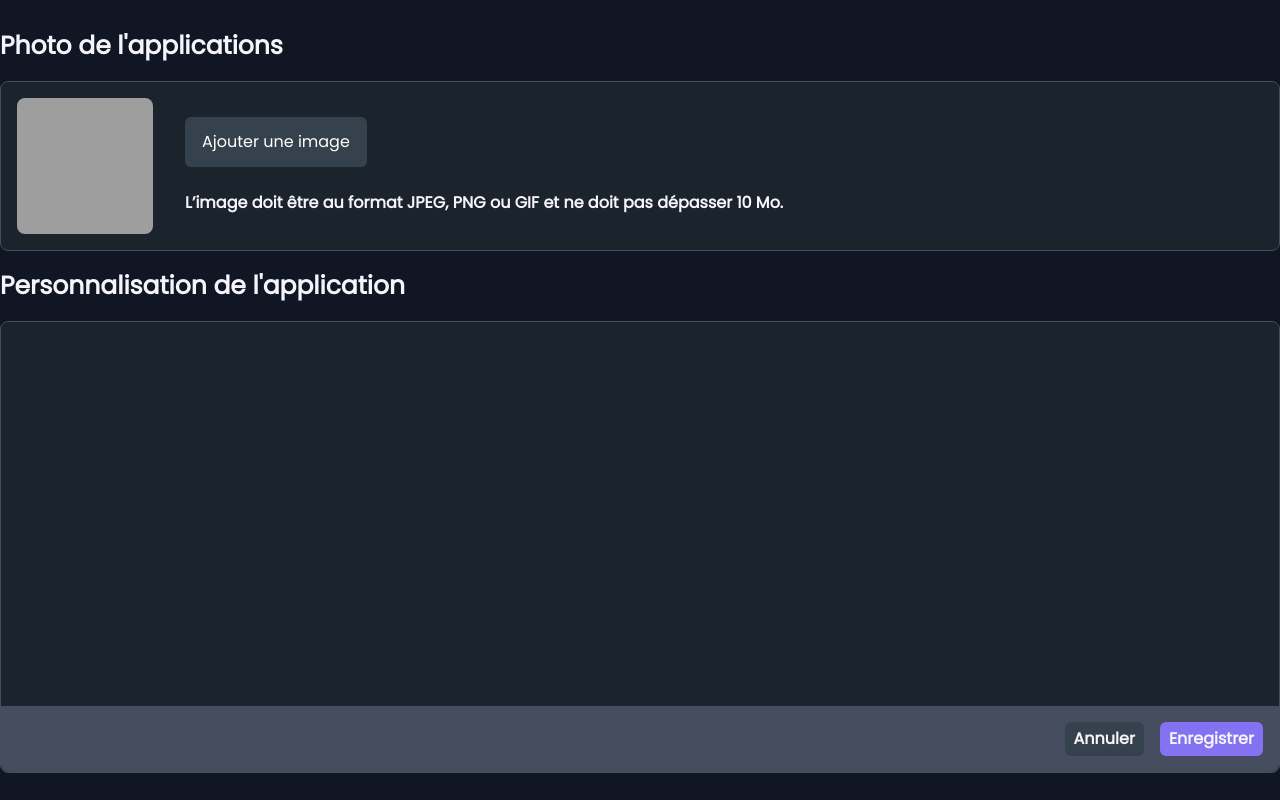
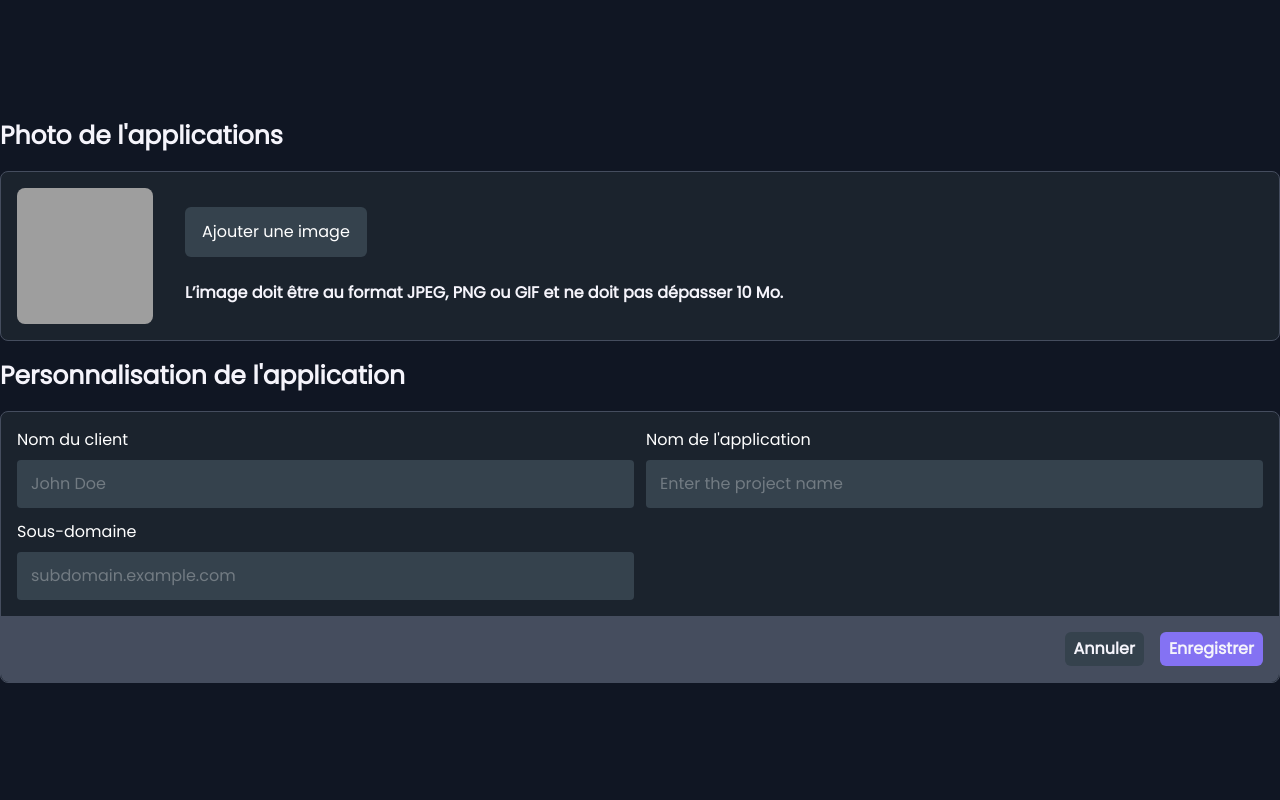
Before and after one commit to FlapiBusiness/flapi-cms-hub-frontend, a Nuxt app: page /setup/app in a window 1280 px wide. Built offline with nearby package versions, Linux system fonts and the light colour scheme; grey boxes are pictures that could not be loaded.

Commit message:
feat: page links and create app form

```diff
--- /dev/null
+++ b/src-nuxt/components/forms/CreateApplicationForm.vue
@@ -0,0 +1,36 @@
+<template>
+  <div class="grid grid-cols-2 gap-3 p-4">
+    <FlapiInput v-model:value="payload.customerName" label="Nom du client" placeholder="John Doe" required />
+    <FlapiInput
+      v-model:value="payload.projectName"
+      label="Nom de l'application"
+      placeholder="Enter the project name"
+      required
+    />
+    <FlapiInput v-model:value="payload.subdomain" label="Sous-domaine" placeholder="subdomain.example.com" required />
+  </div>
+</template>
+
+<script lang="ts" setup>
+import { ref } from 'vue'
+import type { Ref } from 'vue'
+import FlapiInput from '@/components/core/FlapiInput.vue'
+/**
+ * Type definitions for the CreateApplicationForm component props
+ * @type {CreateApplicationPayload}
+ * @property {string} customerName - The name of the customer
+ * @property {string} projectName - The name of the project
+ * @property {string} subdomain - The subdomain of the project
+ */
+export type CreateApplicationPayload = {
+  customerName: string
+  projectName: string
+  subdomain: string
+}
+
+const payload: Ref<CreateApplicationPayload> = ref({
+  customerName: '',
+  projectName: '',
+  subdomain: '',
+})
+</script>
--- a/src-nuxt/pages/index.vue
+++ b/src-nuxt/pages/index.vue
@@ -1,3 +1,27 @@
 <template>
-  <h1 class="flex">INDEX PAGE</h1>
+  <div class="h-screen w-full bg-gray-700 px-8 py-8">
+    <div class="grid gap-3">
+      <FlapiLink v-for="(link, i) in links" :key="`link-${i}-${link.to}`" :link="link.to">
+        {{ link.text }}
+      </FlapiLink>
+    </div>
+  </div>
 </template>
+
+<script lang="ts" setup>
+import FlapiLink from '@/components/core/FlapiLink.vue'
+const links: { text: string; to: string }[] = [
+  { text: 'Applications', to: '/apps' },
+  { text: 'Loading Screen', to: '/loading-screen' },
+  { text: 'Login', to: '/login' },
+  { text: 'Reset password', to: '/reset-password' },
+  { text: 'Settings App', to: '/settings/app' },
+  { text: 'Settings User', to: '/settings/user' },
+  { text: 'Setup App', to: '/setup/app' },
+  { text: 'Signup', to: '/signup' },
+  { text: 'Users', to: '/users' },
+  { text: 'Users invite', to: '/users/invite' },
+  { text: 'Verify Account', to: '/verify-account' },
+  { text: 'Logs', to: '/logs' },
+]
+</script>
--- a/src-nuxt/pages/setup/app/index.vue
+++ b/src-nuxt/pages/setup/app/index.vue
@@ -4,7 +4,9 @@
       <p class="text-2xl font-semibold text-light-400">Photo de l'applications</p>
       <FlapiCardDownloadPicture picture="https://picsum.photos/136/136" />
       <p class="text-2xl font-semibold text-light-400">Personnalisation de l'application</p>
-      <FlapiFormCard> <div class="h-96"></div> </FlapiFormCard>
+      <FlapiFormCard>
+        <CreateApplicationForm />
+      </FlapiFormCard>
     </div>
   </div>
 </template>
@@ -12,4 +14,5 @@
 <script lang="ts" setup>
 import FlapiFormCard from '@/components/cards/FlapiFormCard.vue'
 import FlapiCardDownloadPicture from '@/components/cards/FlapiCardDownloadPicture.vue'
+import CreateApplicationForm from '@/components/forms/CreateApplicationForm.vue'
 </script>
```
